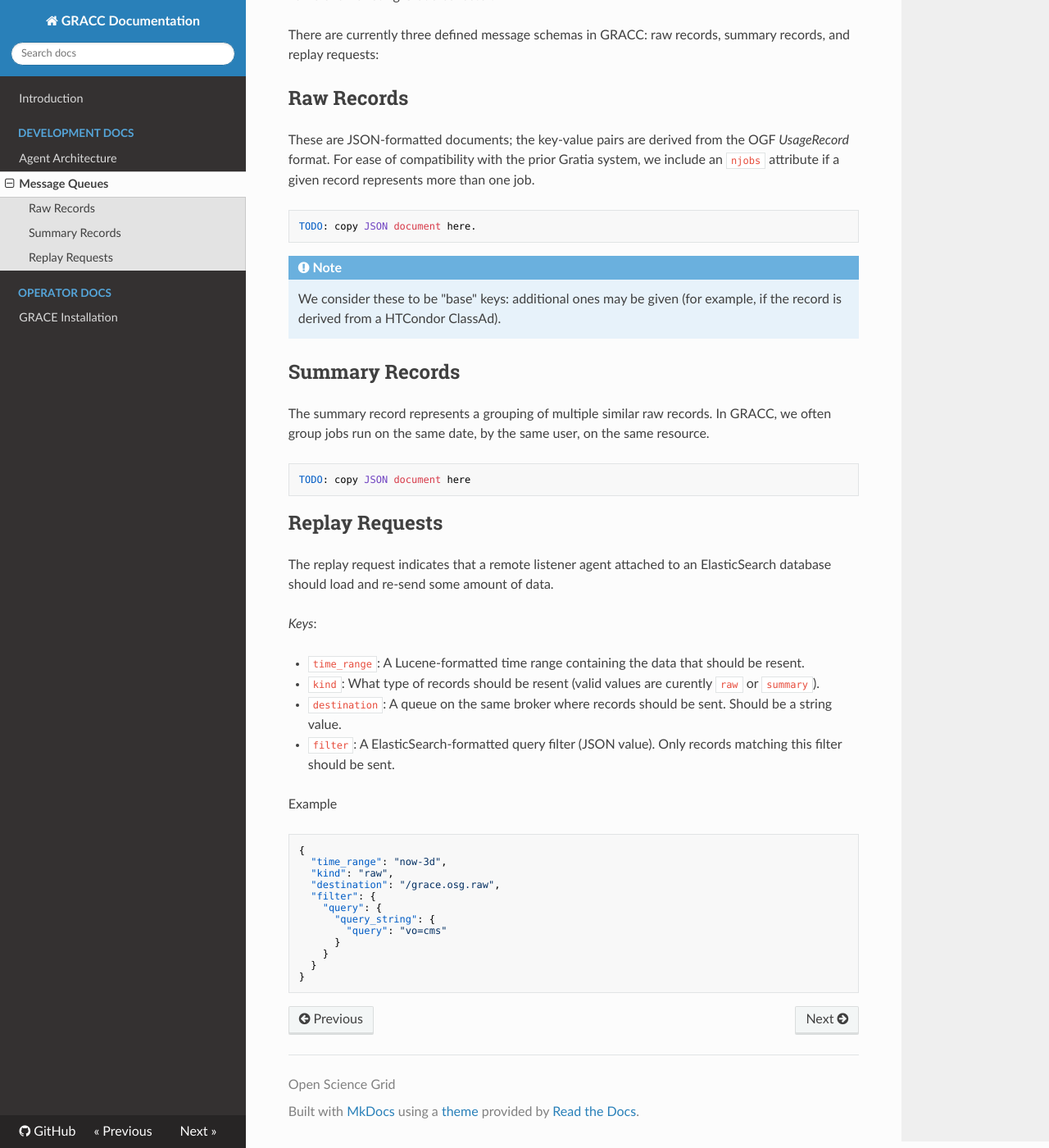
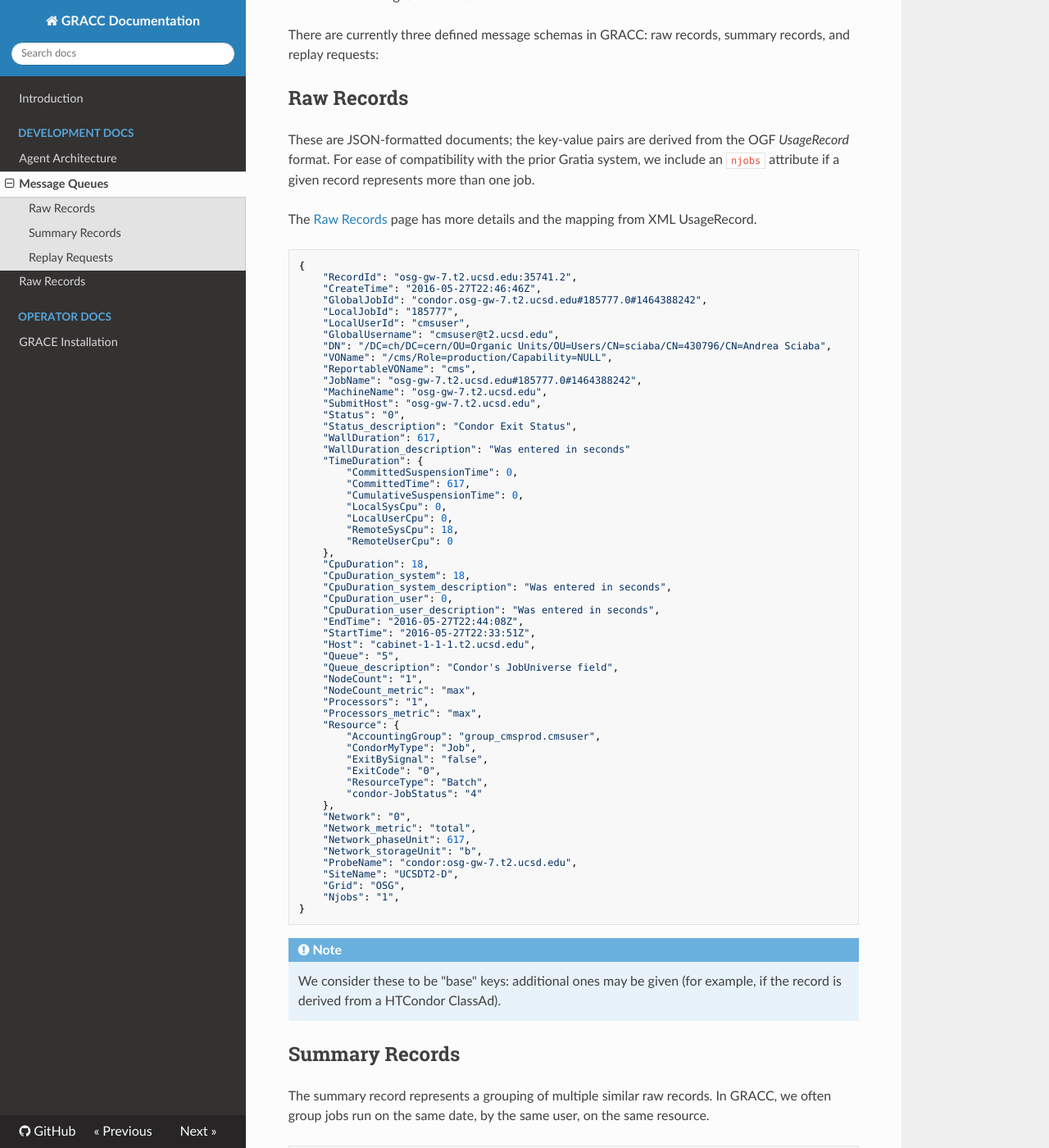
Before and after one commit to zvada/gracc, an MkDocs documentation site: the page built from docs/dev-docs/message-queues.md, in a window 1280 px wide and 1400 px high, scrolled down 711 px. Shown: the whole window at 82% size. Built offline with MkDocs 1.6.1, drawn with Linux system fonts in a browser that asks for light colours; nearby versions of some CDN libraries; old or Windows-style settings are respelled for this version of MkDocs.

Commit message:
add raw record schema and mapping

````diff
--- a/docs/dev-docs/message-queues.md
+++ b/docs/dev-docs/message-queues.md
@@ -23,12 +23,72 @@ Raw Records
 -----------
 
 These are JSON-formatted documents; the key-value pairs are derived from the OGF *UsageRecord* format.  For ease of compatibility with the prior Gratia system, we include an `njobs` attribute if a given record represents more than one job.
+
+The [Raw Records](raw-records.md) page has more details and the mapping from XML UsageRecord.
+
 ```
-TODO: copy JSON document here.
+{
+    "RecordId": "osg-gw-7.t2.ucsd.edu:35741.2",
+    "CreateTime": "2016-05-27T22:46:46Z",
+    "GlobalJobId": "condor.osg-gw-7.t2.ucsd.edu#185777.0#1464388242",
+    "LocalJobId": "185777",
+    "LocalUserId": "cmsuser",
+    "GlobalUsername": "cmsuser@t2.ucsd.edu",
+    "DN": "/DC=ch/DC=cern/OU=Organic Units/OU=Users/CN=sciaba/CN=430796/CN=Andrea Sciaba",
+    "VOName": "/cms/Role=production/Capability=NULL",
+    "ReportableVOName": "cms",
+    "JobName": "osg-gw-7.t2.ucsd.edu#185777.0#1464388242",
+    "MachineName": "osg-gw-7.t2.ucsd.edu",
+    "SubmitHost": "osg-gw-7.t2.ucsd.edu",
+    "Status": "0",
+    "Status_description": "Condor Exit Status",
+    "WallDuration": 617,
+    "WallDuration_description": "Was entered in seconds"
+    "TimeDuration": {
+        "CommittedSuspensionTime": 0,
+        "CommittedTime": 617,
+        "CumulativeSuspensionTime": 0,
+        "LocalSysCpu": 0,
+        "LocalUserCpu": 0,
+        "RemoteSysCpu": 18,
+        "RemoteUserCpu": 0
+    },
+    "CpuDuration": 18,
+    "CpuDuration_system": 18,
+    "CpuDuration_system_description": "Was entered in seconds",
+    "CpuDuration_user": 0,
+    "CpuDuration_user_description": "Was entered in seconds",
+    "EndTime": "2016-05-27T22:44:08Z",
+    "StartTime": "2016-05-27T22:33:51Z",
+    "Host": "cabinet-1-1-1.t2.ucsd.edu",
+    "Queue": "5",
+    "Queue_description": "Condor's JobUniverse field",
+    "NodeCount": "1",
+    "NodeCount_metric": "max",
+    "Processors": "1",
+    "Processors_metric": "max",
+    "Resource": {
+        "AccountingGroup": "group_cmsprod.cmsuser",
+        "CondorMyType": "Job",
+        "ExitBySignal": "false",
+        "ExitCode": "0",
+        "ResourceType": "Batch",
+        "condor-JobStatus": "4"
+    },
+    "Network": "0",
+    "Network_metric": "total",
+    "Network_phaseUnit": 617,
+    "Network_storageUnit": "b",
+    "ProbeName": "condor:osg-gw-7.t2.ucsd.edu",
+    "SiteName": "UCSDT2-D",
+    "Grid": "OSG",
+    "Njobs": "1",
+}
 ```
 
 !!! note
     We consider these to be "base" keys: additional ones may be given (for example, if the record is derived from a HTCondor ClassAd).
+
 
 Summary Records
 ---------------
--- a/mkdocs.yml
+++ b/mkdocs.yml
@@ -9,6 +9,7 @@ pages:
   - Development Docs:
     - Agent Architecture: dev-docs/agent-arch.md
     - Message Queues: dev-docs/message-queues.md
+    - Raw Records: dev-docs/raw-records.md
   - Operator Docs:
     - GRACE Installation: dev-docs/install-grace-db.md
 
````
